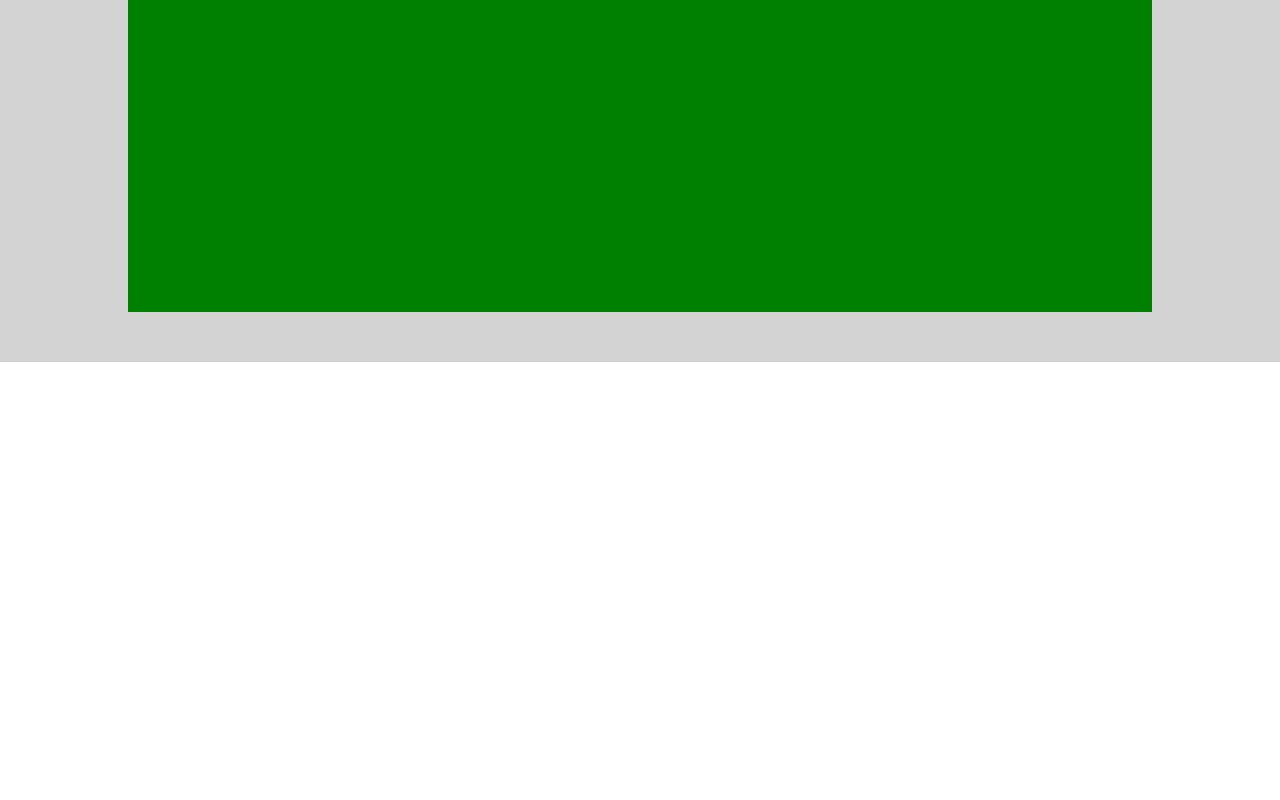
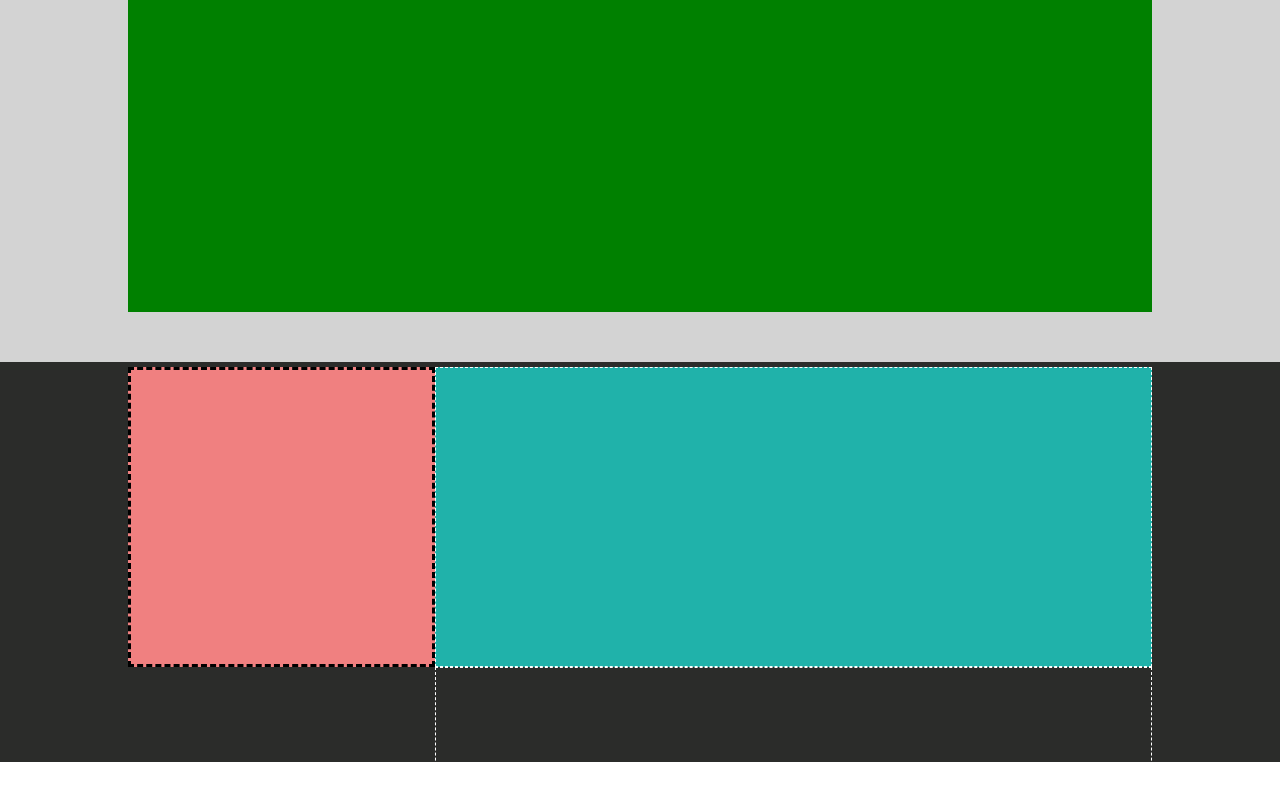
Before and after one commit to Anatoliegit88/htmlcss-struttura-discord, a plain HTML site: page index.html in a window 1280 px wide. Shown: the part 1978-2778 px from the top of the page. Before the commit the page ends 2420 px from the top, so only its background shows below. Drawn offline with Linux system fonts and the light colour scheme.

Commit message:
struttura-2

```diff
--- a/style.css
+++ b/style.css
@@ -4,7 +4,7 @@
   box-sizing: border-box;
 }
 
-/* Hrader */
+/* header */
 header {
   height: 50px;
   line-height: 20px;
@@ -32,7 +32,9 @@ header {
   width: calc(100% / 2);
   background-color: orange;
 }
+/* /header */
 
+/* main */
 .container {
   display: flex;
   justify-content: center;
@@ -93,3 +95,38 @@ header {
 section {
   padding: 40px 0;
 }
+/* /main */
+
+/* footer */
+footer {
+  background-color: rgb(43, 44, 42);
+}
+
+.ft-top {
+  height: 400px;
+  display: flex;
+  width: 80%;
+  padding-top: 5px;
+  margin-bottom: 15px;
+  margin: auto;
+}
+
+.ft-social {
+  width: 30%;
+  background-color: lightcoral;
+  height: 300px;
+  border: black dashed;
+}
+
+.ft-menu-box {
+  width: 70%;
+  background-color: lightseagreen;
+  height: 300px;
+}
+.ft-menu-col {
+  border: 1px dashed white;
+  height: 300px;
+  display: flex;
+}
+
+/* /footer */
```
